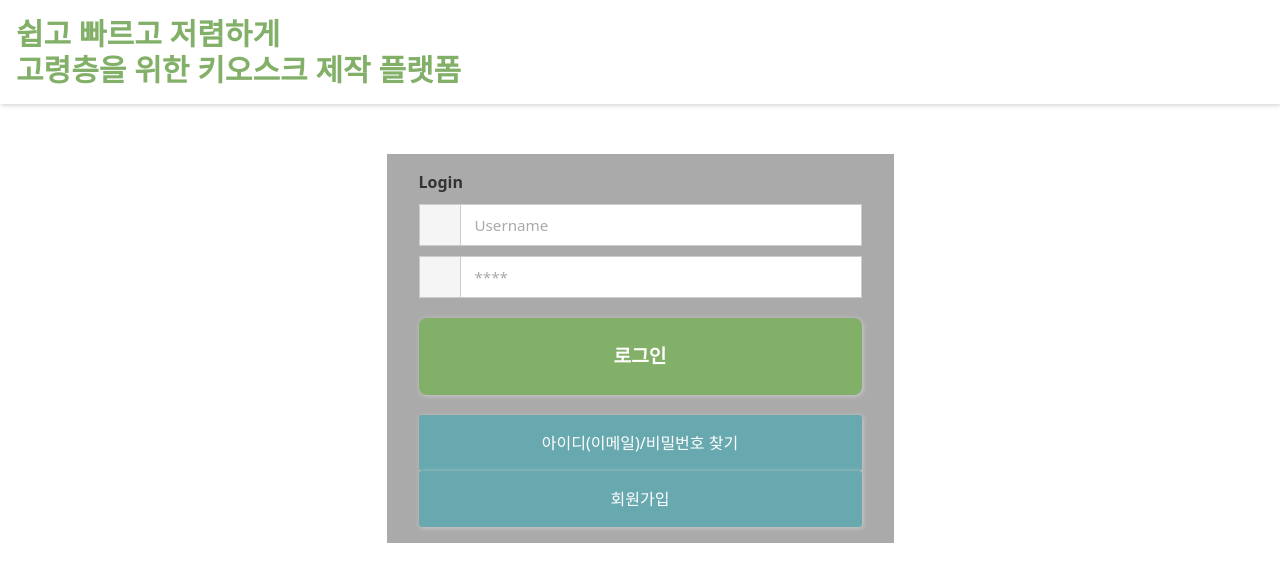
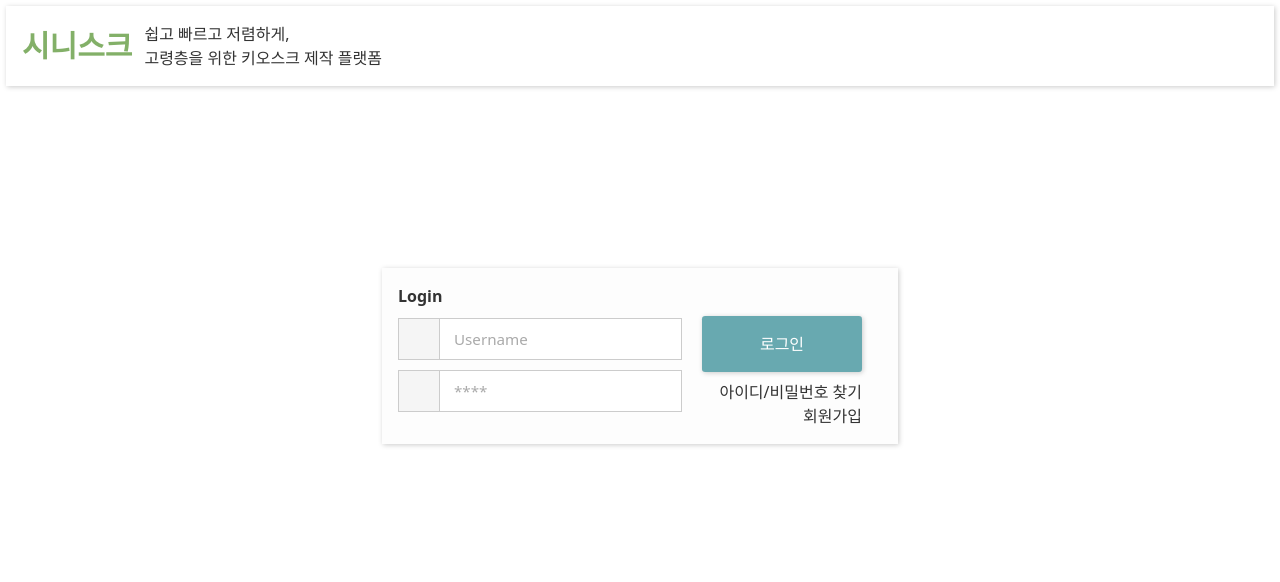
Before and after one commit to isdiscodead/senisk-fe, a plain HTML site: page index2.html in a window 1280 px wide. Drawn offline with nearby package versions, Linux system fonts and the light colour scheme.

Commit message:
edited css for page 1-2"

```diff
--- a/index2.html
+++ b/index2.html
@@ -1,51 +1,58 @@
 <!DOCTYPE html>
 <html lang="ko">
   <head>
-    <meta charset="UTF-8">
-    <meta name="viewport" content="width=device-width, initial-scale=1.0">
+    <meta charset="UTF-8" />
+    <meta name="viewport" content="width=device-width, initial-scale=1.0" />
 
-    <link rel = "stylesheet" href = "./reset.css">
-    <link rel = "stylesheet" href = "./style2.css">
+    <link rel="stylesheet" href="./reset.css" />
+    <link rel="stylesheet" href="./style.css" />
+    <link rel="stylesheet" href="./style2.css" />
 
     <script src="https://cdn.tailwindcss.com"></script>
     <title>시니스크2</title>
   </head>
 
   <body>
-    <div id = "p-1.5">
+    <div class="p-1.5">
       <header>
-            <nav class="flex items-center justify-between">
-                <div class="flex items-center">
-                    <a class="text-3xl font-bold pr-3 primary" href="#">쉽고 빠르고 저렴하게<br>고령층을 위한 키오스크 제작 플랫폼</a>
-                </div>
+        <nav class="flex items-center">
+          <a class="text-3xl font-bold pr-3 primary" href="#">시니스크</a>
+          <span class=""
+            >쉽고 빠르고 저렴하게, <br />
+            고령층을 위한 키오스크 제작 플랫폼</span
+          >
         </nav>
       </header>
     </div>
-    <main class = "flex items-center justify-between">
-        <form action = "#" method = "post" class = "loginFrm" >
-            <fieldset style = "width : 150">
-                <legend class = "font-bold">Login</legend>
+    <main class="flex items-center justify-between container">
+      <form action="#" method="post" class="loginFrm">
+        <fieldset>
+          <legend class="font-bold">Login</legend>
+          <div class="flex items-start">
             <ul>
               <li>
-                        <span class = "id_bg"></span>
-                        <span><input type = "text" name = "user_id" placeholder = " Username"> </span>
+                <span class="id_bg"></span>
+                <span
+                  ><input type="text" name="user_id" placeholder=" Username" />
+                </span>
+              </li>
+              <li class="error id_error">아이디(이메일)을 입력해주세요</li>
+              <li>
+                <span class="pw_bg"></span>
+                <span
+                  ><input type="password" name="user_pw" placeholder=" ****"
+                /></span>
+                <span class="pw_show_hide" title="문자보이기"></span>
+              </li>
+              <li class="error pw_error">비밀번호를 입력해주세요</li>
+            </ul>
+            <div class=" mx-5 ">
+                <a class="btn w-40 my-2" href="#">로그인</a>
+                <p class="text-right"><a href="#" >아이디/비밀번호 찾기</a></p>
+                <p class="text-right"><a href="#" >회원가입</a></p>
+            </div>
+          </div>
 
-                    </li>
-                    <li class = "error id_error">아이디(이메일)을 입력해주세요</li>
-                    <li>
-                        <span class = "pw_bg"></span>
-                        <span><input type = "password" name = "user_pw" placeholder = " ****"></span>
-                        <span class = "pw_show_hide" title = "문자보이기"></span>
-                    </li>
-                    <li class = "error pw_error">비밀번호를 입력해주세요</li>
-                </ul>
-                <a class = "btn-big my-5" href = "#">로그인</a>
-
-                <div>
-                    <span><a href = "#" class = "btn">아이디(이메일)/비밀번호 찾기</a></span>
-                    <span><a href = "#" class = "btn">회원가입</a></span>
-
-                </div>
 
 
         </fieldset>
--- a/style.css
+++ b/style.css
@@ -41,6 +41,7 @@ components
 */
 
 .btn-big {
+    width: auto;
     display: flex;
     border-radius: 0.5rem;
     padding: 1.5rem 3rem;
--- a/style2.css
+++ b/style2.css
@@ -1,130 +1,88 @@
-/*
-
-공통 테마
-
-*/
-
-:root {
-    --dark: #333333;
-    --light: #fdfdfd;
-    --medium: #aaaaaa;
-    --primary: #83b068;
-    --secondary: #68a9b0;
-    --warning: #edc447;
-    --danger: #ed5d47;
-    --border: #cccccc;
-}
-
-.primary {
-    color: #83b068;
-}
-.danger {
-    color: #ed5d47;
-}
-
-html {
-    color: var(--dark);
-}
-
-nav {
+.loginFrm {
+  padding: 1rem 2rem;
+  margin: 20vh auto;
   box-shadow: 1px 1px 5px #cccccc;
   padding: 1rem;
-    margin-bottom : 50px;
-}
-
-.loginFrm {
-    padding: 1rem 2rem;
-    margin: auto;
-    background-color : var(--medium);
+  background-color: var(--light);
 }
 
 .loginFrm fieldset ul li {
-    border:1px solid #ccc; background: #fff;
-    display: flex; flex-flow: 10px;
+  border: 1px solid #ccc;
+  background: #fff;
+  display: flex;
+  flex-flow: 10px;
   margin-bottom: 10px;
-    margin-top : 10px;
+  margin-top: 10px;
   position: relative;
 }
 
 .loginFrm fieldset ul .error {
   color: var(--danger);
-    padding:10px;
+  padding: 10px;
   display: none;
 }
 
-.loginFrm fieldset ul .id_error {border:0;}
-.loginFrm fieldset ul .pw_error {border:0;}
+.loginFrm fieldset ul .id_error {
+  border: 0;
+}
+.loginFrm fieldset ul .pw_error {
+  border: 0;
+}
 
 .loginFrm fieldset ul li .id_bg {
   border-right: 1px solid #ccc;
-    padding: 20px; width: 10px;
+  padding: 20px;
+  width: 10px;
   background-color: #f5f5f5;
   position: relative;
 }
 
 .loginFrm fieldset ul li .id_bg::after {
-    content: ''; display: block;
+  content: "";
+  display: block;
   background-position: 0 0;
-    width: 21px; height: 21px;
-    position: absolute; left: 14px; top: 11px;
+  width: 21px;
+  height: 21px;
+  position: absolute;
+  left: 14px;
+  top: 11px;
 }
 
-.loginFrm fieldset ul li span input { width: 400px; height: 40px; border: 0; padding-left: 10px;}
-.loginFrm fieldset ul li span input::placeholder {font-size: 0.95rem; color: #aaa;}
+.loginFrm fieldset ul li span input {
+  max-width: 30rem;
+  height: 40px;
+  border: 0;
+  padding-left: 10px;
+}
+.loginFrm fieldset ul li span input::placeholder {
+  font-size: 0.95rem;
+  color: #aaa;
+}
 
 .loginFrm fieldset ul li .pw_bg {
   border-right: 1px solid #ccc;
-    padding: 20px; width: 10px;
+  padding: 20px;
+  width: 10px;
   background-color: #f5f5f5;
   position: relative;
 }
 
 .loginFrm fieldset ul li .pw_bg::after {
-    content: ''; display: block;
+  content: "";
+  display: block;
   background-position: 0 0;
-    width: 21px; height: 21px;
-    position: absolute; left: 14px; top: 11px;
+  width: 21px;
+  height: 21px;
+  position: absolute;
+  left: 14px;
+  top: 11px;
 }
 
 .loginFrm fieldset ul li .pw_show_hide {
   background-position: -105px 0;
-    width: 21px; height: 21px;
+  width: 21px;
+  height: 21px;
   position: absolute;
-    right: 11px; top: 8px;
+  right: 11px;
+  top: 8px;
 }
-
-.btn-big {
-    display: flex;
-    border-radius: 0.5rem;
-    padding: 1.5rem 3rem;
-    background-color: var(--primary);
-    align-items: center;
-    justify-content: center;
-    color: white;
-    font-weight: bold;
-    font-size: larger;
-    box-shadow: 1px 1px 5px #cccccc;
-}
-
-.btn-big:hover {
-    background-color: #fdfdfd;
-    color: var(--primary);
-    transition: 1s;
-}
-
-.btn {
-    display: flex;
-    border-radius: 0.2rem;
-    padding: 1rem 2rem;
-    background-color: var(--secondary);
-    align-items: center;
-    justify-content: center;
-    color: white;
-    box-shadow: 1px 1px 5px #cccccc;
-}
-
-.btn:hover {
-    background-color: #fdfdfd;
-    color: var(--secondary);
-    transition: 1s;
-}
--- a/style3.css
+++ /dev/null
@@ -1,42 +0,0 @@
-:root {
-    --dark: #333333;
-    --light: #fdfdfd;
-    --medium: #aaaaaa;
-    --primary: #83b068;
-    --secondary: #68a9b0;
-    --warning: #edc447;
-    --danger: #ed5d47;
-    --border: #cccccc;
-}
-
-.primary {
-    color: #83b068;
-}
-
-html {
-    color: var(--dark);
-}
-
-nav {
-    box-shadow: 1px 1px 5px #cccccc;
-    padding: 1rem;
-    margin-bottom : 50px;
-}
-
-.btn {
-    display: flex;
-    border-radius: 0.2rem;
-    padding: 1rem 2rem;
-    background-color: var(--secondary);
-    align-items: center;
-    justify-content: center;
-    color: white;
-    box-shadow: 1px 1px 5px #cccccc;
-    margin-bottom : 50px;
-}
-
-.btn:hover {
-    background-color: #fdfdfd;
-    color: var(--secondary);
-    transition: 1s;
-}
--- a/style4.css
+++ b/style4.css
@@ -1,46 +1,3 @@
-:root {
-    --dark: #333333;
-    --light: #fdfdfd;
-    --medium: #aaaaaa;
-    --primary: #83b068;
-    --secondary: #68a9b0;
-    --warning: #edc447;
-    --danger: #ed5d47;
-    --border: #cccccc;
-}
-
-.primary {
-    color: #83b068;
-}
-
-html {
-    color: var(--dark);
-}
-
-nav {
-    box-shadow: 1px 1px 5px #cccccc;
-    padding: 1rem;
-    margin-bottom : 50px;
-}
-
-.btn {
-    display: flex;
-    border-radius: 0.2rem;
-    padding: 1rem 2rem;
-    background-color: var(--secondary);
-    align-items: center;
-    justify-content: center;
-    color: white;
-    box-shadow: 1px 1px 5px #cccccc;
-    margin-bottom : 50px;
-}
-
-.btn:hover {
-    background-color: #fdfdfd;
-    color: var(--secondary);
-    transition: 1s;
-}
-
 .categoryFrm {
     border : 1px solid var(--dark);
     padding: 1rem 2rem;
--- a/style5.css
+++ b/style5.css
@@ -1,46 +1,3 @@
-
-:root {
-    --dark: #333333;
-    --light: #fdfdfd;
-    --medium: #aaaaaa;
-    --primary: #83b068;
-    --secondary: #68a9b0;
-    --warning: #edc447;
-    --danger: #ed5d47;
-    --border: #cccccc;
-}
-
-.primary {
-    color: #83b068;
-}
-
-html {
-    color: var(--dark);
-}
-
-nav {
-    box-shadow: 1px 1px 5px #cccccc;
-    padding: 1rem;
-}
-
-.btn {
-    display: flex;
-    border-radius: 0.2rem;
-    padding: 1rem 2rem;
-    background-color: var(--secondary);
-    align-items: center;
-    justify-content: center;
-    color: white;
-    box-shadow: 1px 1px 5px #cccccc;
-    margin-bottom : 50px;
-}
-
-.btn:hover {
-    background-color: #fdfdfd;
-    color: var(--secondary);
-    transition: 1s;
-}
-
 .colorFrm {
     padding: 1rem 2rem;
     margin: auto;
--- a/style6.css
+++ b/style6.css
@@ -9,59 +9,6 @@
     --danger: #ed5d47;
     --border: #cccccc;
 }
-
-.primary {
-    color: #83b068;
-}
-
-html {
-    color: var(--dark);
-}
-
-nav {
-    box-shadow: 1px 1px 5px #cccccc;
-    padding: 1rem;
-    margin-bottom : 50px;
-}
-
-.btn-big {
-    display: flex;
-    border-radius: 0.5rem;
-    padding: 1.5rem 3rem;
-    background-color: var(--primary);
-    align-items: center;
-    justify-content: center;
-    color: white;
-    font-weight: bold;
-    font-size: larger;
-    box-shadow: 1px 1px 5px #cccccc;
-    width : 400px;
-}
-
-.btn-big:hover {
-    background-color: #fdfdfd;
-    color: var(--primary);
-    transition: 1s;
-}
-
-.btn {
-    display: flex;
-    border-radius: 0.2rem;
-    padding: 1rem 2rem;
-    background-color: var(--secondary);
-    align-items: center;
-    justify-content: center;
-    color: white;
-    box-shadow: 1px 1px 5px #cccccc;
-    margin-bottom : 50px;
-}
-
-.btn:hover {
-    background-color: #fdfdfd;
-    color: var(--secondary);
-    transition: 1s;
-}
-
 .menuFrm {
     border : 1px solid var(--dark);
     padding: 1rem 2rem;
--- a/style7.css
+++ /dev/null
@@ -1,28 +0,0 @@
-
-:root {
-    --dark: #333333;
-    --light: #fdfdfd;
-    --medium: #aaaaaa;
-    --primary: #83b068;
-    --secondary: #68a9b0;
-    --warning: #edc447;
-    --danger: #ed5d47;
-    --border: #cccccc;
-}
-
-.primary {
-    color: #83b068;
-}
-.danger {
-    color: #ed5d47;
-}
-
-html {
-    color: var(--dark);
-}
-
-nav {
-    box-shadow: 1px 1px 5px #cccccc;
-    padding: 1rem;
-    margin-bottom : 50px;
-}
```
Also changed, not shown: index.html (+5 -1 lines). Lines whose indentation alone changed are shown as unchanged.
